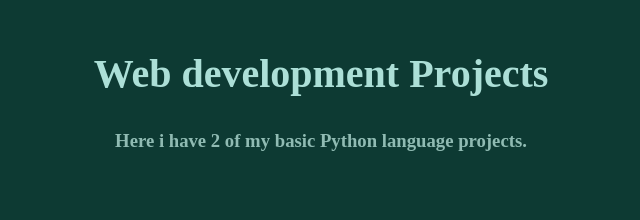
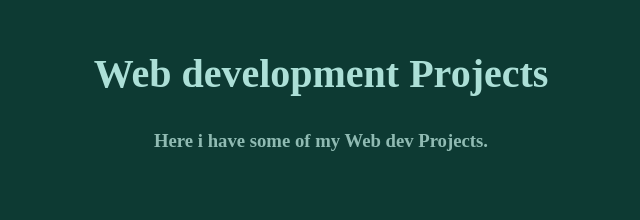
Before and after one commit to NOOBUV/firstwebsite, a plain HTML site: page projects.html in a window 1280 px wide. Shown: the part 2200-2420 px from the top of the page, without its empty margins (319-959 px from the left). Drawn offline with Linux system fonts and the light colour scheme.

Commit message:
Update projects.html

```diff
--- a/projects.html
+++ b/projects.html
@@ -69,7 +69,7 @@
         </div>
         <hr class="top">
         <h2 id="webd">Web development Projects</h2>
-        <h3>Here i have 2 of my basic Python language projects.</h3>
+        <h3>Here i have some of my Web dev Projects.</h3>
         <div class="proj">
             <a href="https://elated-tesla-b1b478.netlify.app/"><img src="https://i.pinimg.com/originals/d0/73/35/d07335a92f67a04adc75b402004ad1d7.gif" alt="" class="floatimgleft"></a>
             <a class="projlinks" href="https://elated-tesla-b1b478.netlify.app/"><h3>Clock UI</h3></a>
```
